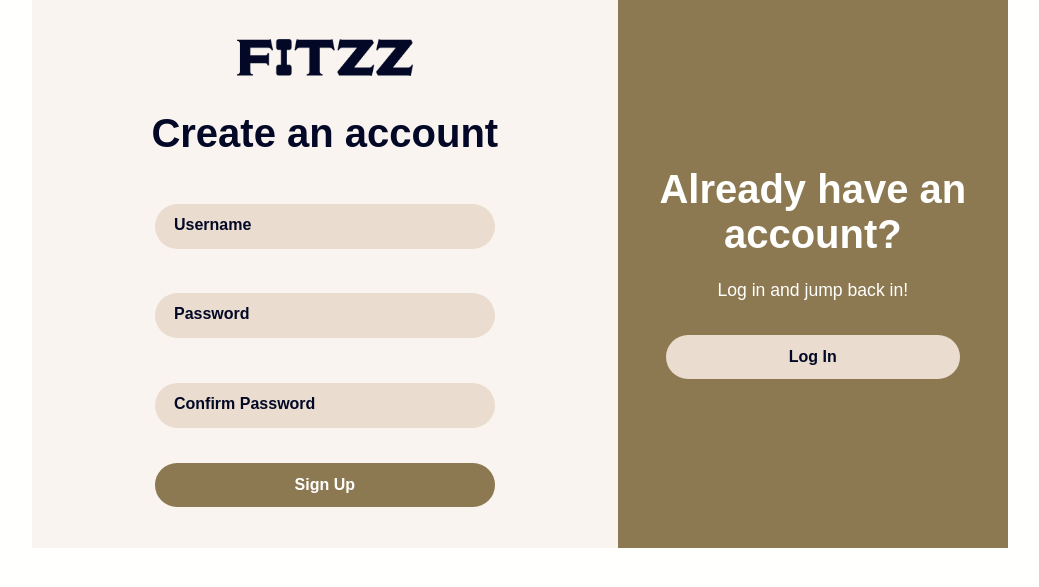
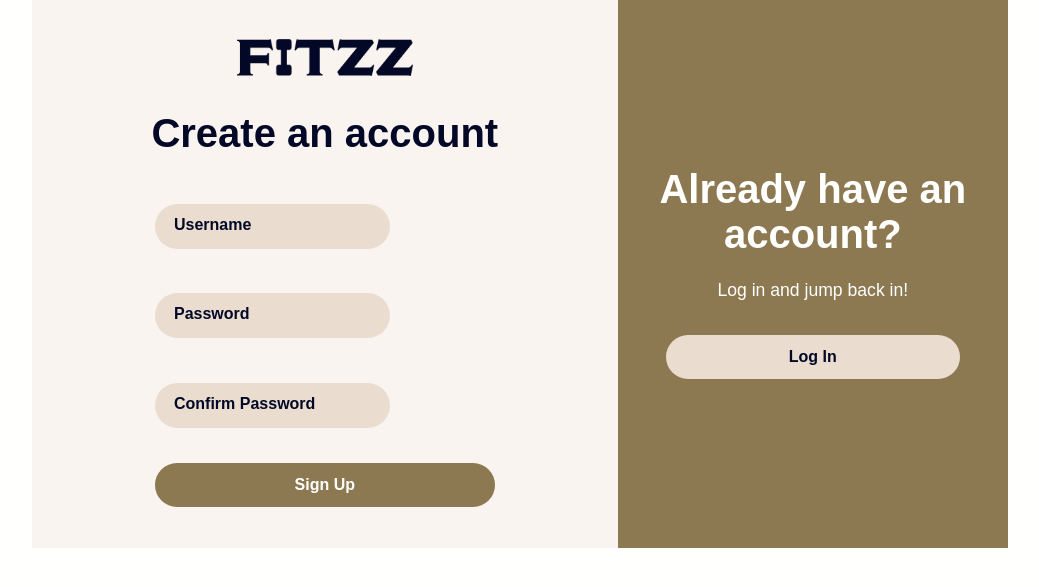
Before and after one commit to OssianGH/Fitzz, a Flask app: page /signup in a window 1280 px wide. Shown: the part 127-714 px from the top of the page, without its empty margins (120-1159 px from the left). Run offline with Flask 3, Linux system fonts and the light colour scheme; some libraries are stand-ins or nearby versions; some web fonts are replaced.

Commit message:
no flex input-group

```diff
--- a/templates/login.html
+++ b/templates/login.html
@@ -11,11 +11,11 @@ Log In
       <img class="logo" src="/static/images/fitzz.webp" alt="fitzz">
       <h2 class="h2 text-center">Login to your account</h2>
       <form class="flex column" action="/login" method="post">
-        <div class="input-group flex column">
+        <div class="input-group">
           <input class="input" autocomplete="off" name="username" type="text">
           <label for="username" class="input-label">Username</label>
         </div>
-        <div class="input-group flex column">
+        <div class="input-group">
           <input class="input" name="password" type="password">
           <label for="password" class="input-label">Password</label>
         </div>
--- a/templates/signup.html
+++ b/templates/signup.html
@@ -11,15 +11,15 @@ Sign Up
       <img class="logo" src="/static/images/fitzz.webp" alt="fitzz">
       <h2 class="h2 text-center">Create an account</h2>
       <form class="flex column" action="/signup" method="post">
-        <div class="input-group flex column">
+        <div class="input-group">
           <input class="input" autocomplete="off" name="username" type="text">
           <label for="username" class="input-label">Username</label>
         </div>
-        <div class="input-group flex column">
+        <div class="input-group">
           <input class="input" name="password" type="password">
           <label for="password" class="input-label">Password</label>
         </div>
-        <div class="input-group flex column">
+        <div class="input-group">
           <input class="input" name="confirmation" type="password">
           <label for="confirmation" class="input-label">Confirm Password</label>
         </div>
```
